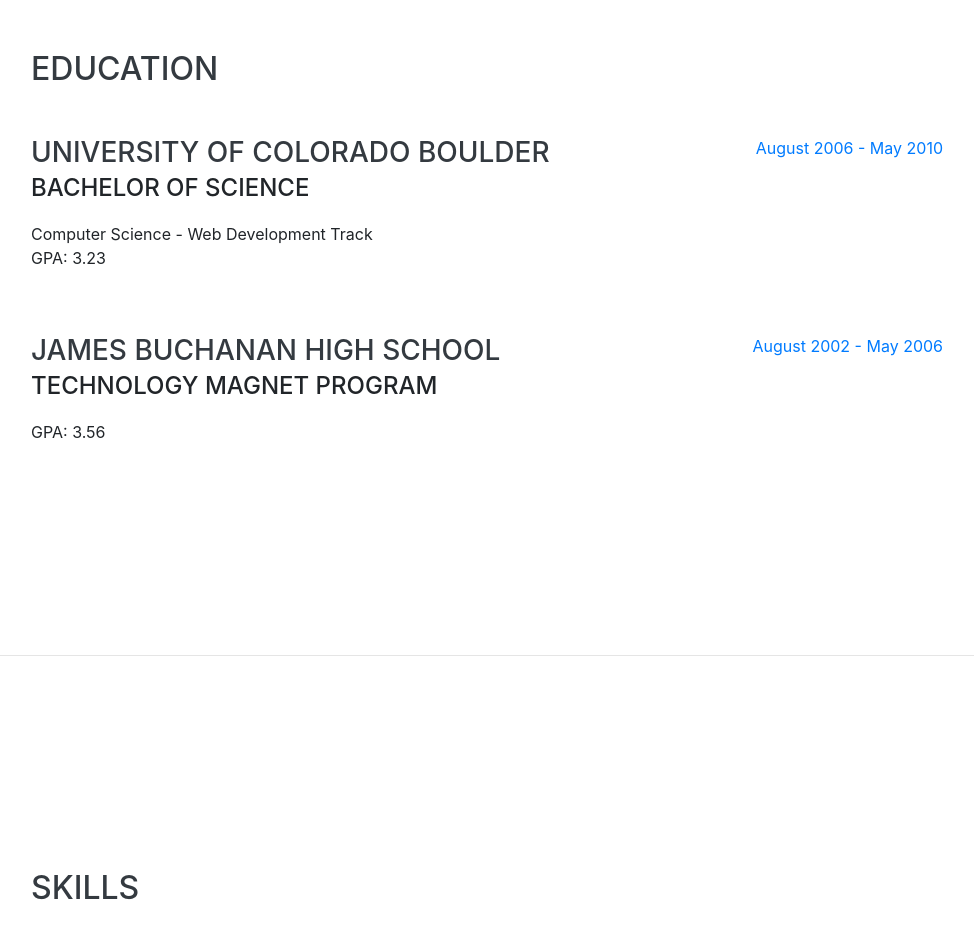
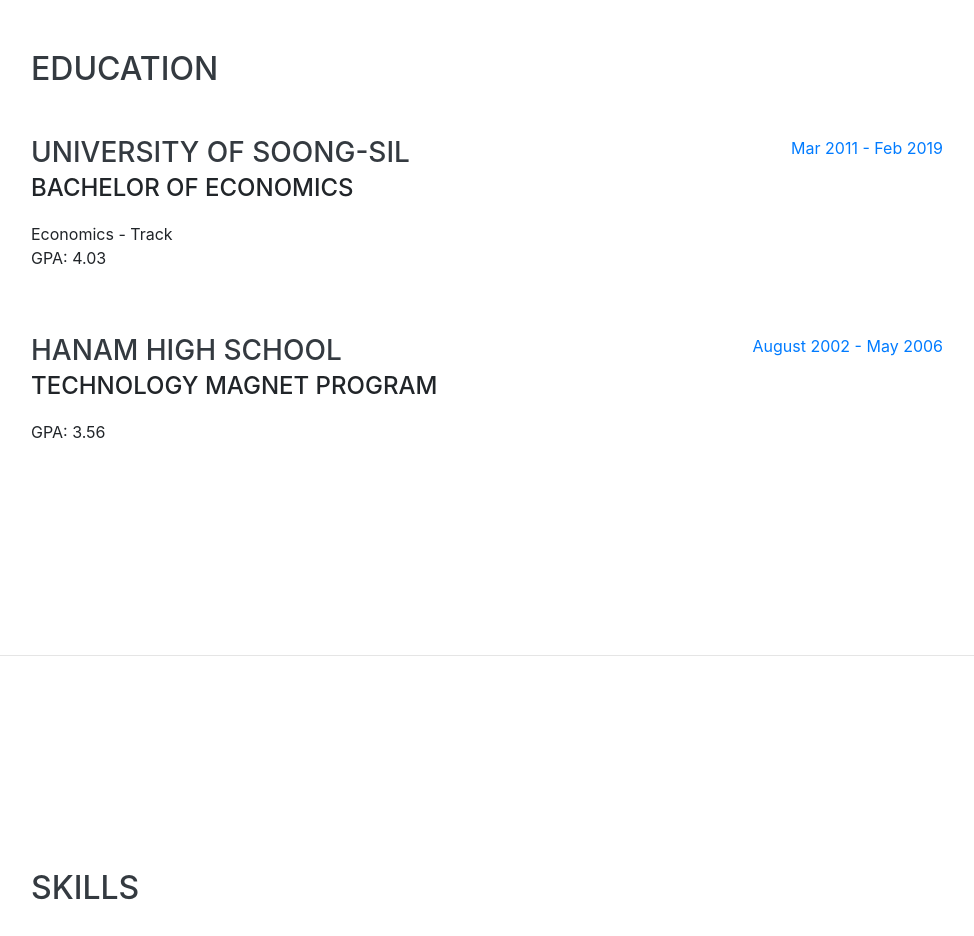
Before and after one commit to swoos91/swoos91.github.io, a website with bundled scripts: page index.html in a window 1280 px wide. Shown: the part 2040-2976 px from the top of the page, without its empty margins (289-1263 px from the left). Built offline with nearby package versions, Linux system fonts and the light colour scheme; a web font is replaced by a local one.

Commit message:
Modify index.html

```diff
--- a/index.html
+++ b/index.html
@@ -149,19 +149,19 @@
 
         <div class="resume-item d-flex flex-column flex-md-row justify-content-between mb-5">
           <div class="resume-content">
-            <h3 class="mb-0">University of Colorado Boulder</h3>
-            <div class="subheading mb-3">Bachelor of Science</div>
-            <div>Computer Science - Web Development Track</div>
-            <p>GPA: 3.23</p>
+            <h3 class="mb-0">University of Soong-sil</h3>
+            <div class="subheading mb-3">Bachelor of Economics</div>
+            <div>Economics -  Track</div>
+            <p>GPA: 4.03</p>
           </div>
           <div class="resume-date text-md-right">
-            <span class="text-primary">August 2006 - May 2010</span>
+            <span class="text-primary">Mar 2011 - Feb 2019</span>
           </div>
         </div>
 
         <div class="resume-item d-flex flex-column flex-md-row justify-content-between">
           <div class="resume-content">
-            <h3 class="mb-0">James Buchanan High School</h3>
+            <h3 class="mb-0">Hanam High School</h3>
             <div class="subheading mb-3">Technology Magnet Program</div>
             <p>GPA: 3.56</p>
           </div>
```
